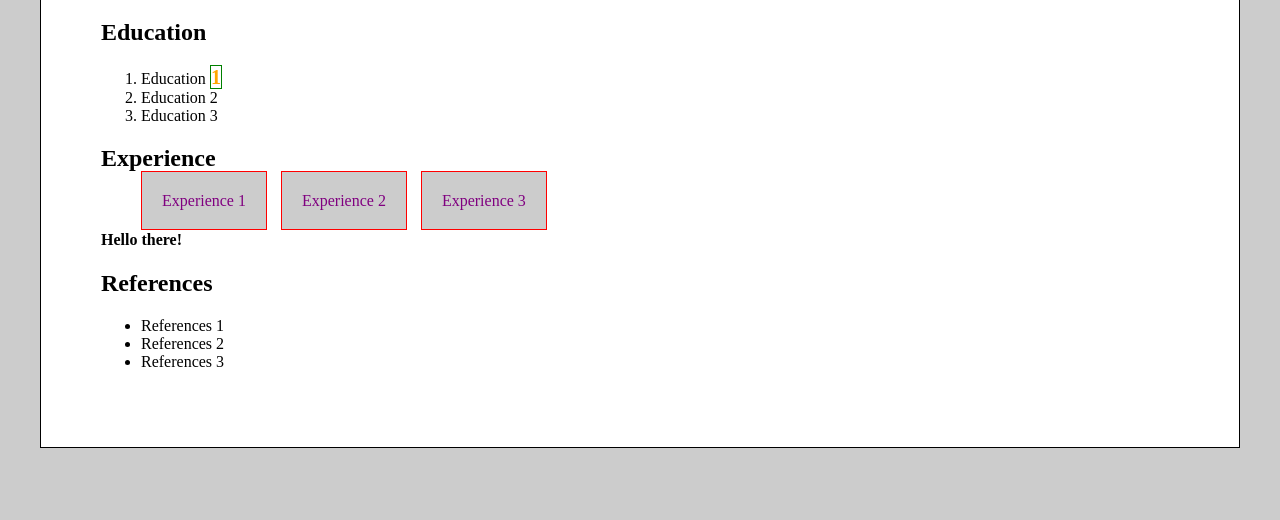
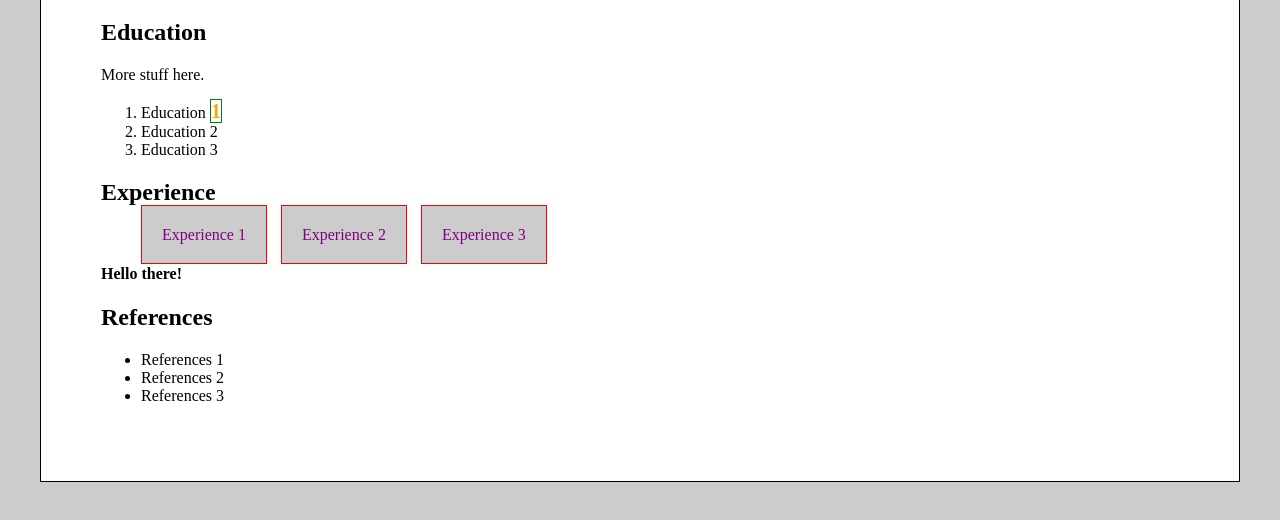
Before and after one commit to gmedrano/garage_training, a plain HTML site: page index.html in a window 1280 px wide. Shown: the part 162-682 px from the top of the page. Drawn offline with Linux system fonts and the light colour scheme.

Commit message:
This is my fourth commit.

```diff
--- a/index.html
+++ b/index.html
@@ -8,6 +8,7 @@
       <h1>My resume</h1>
 
       <h2>Education</h2>
+      <p>More stuff here.</p>
       <ol>
         <li>Education <span>1</span></li>
         <li>Education 2</li>
--- a/my_style.css
+++ b/my_style.css
@@ -9,7 +9,7 @@ body {
   background: white;
   padding: 60px;
 }
-
+/*comment here*/
 h1 {
   color: red;
 }
```
